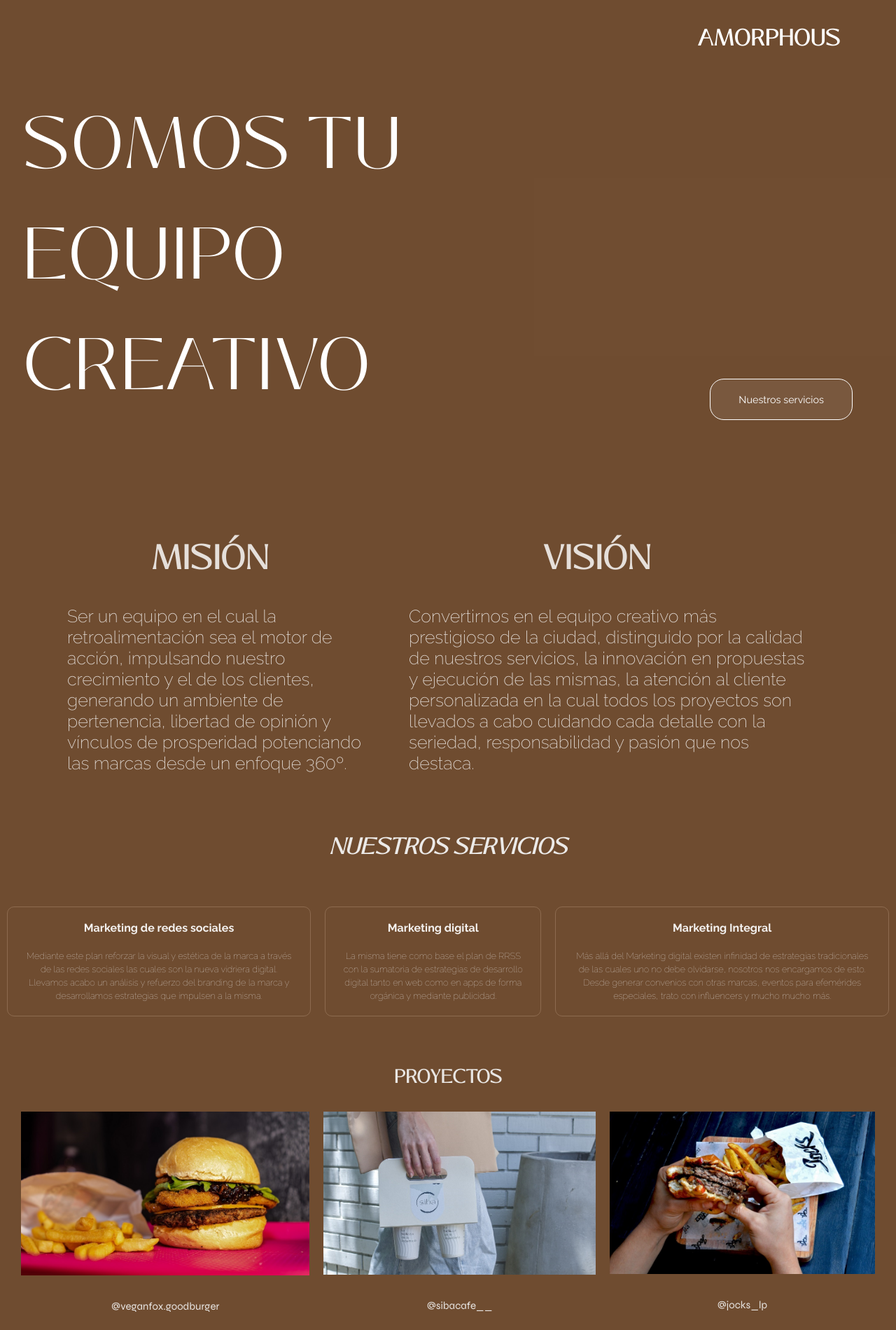
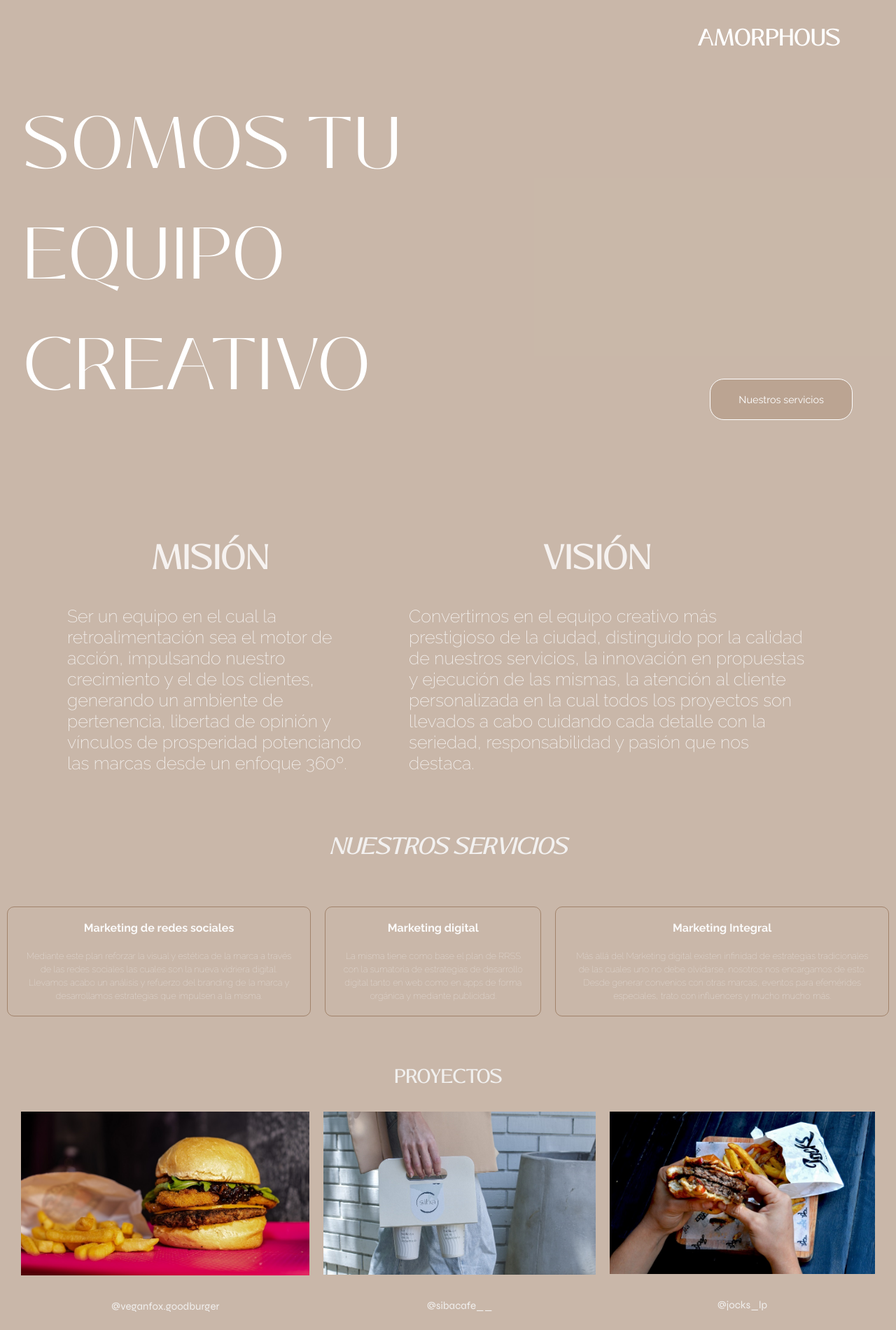
Before and after one commit to pilar-bonanni/pilar-bonanni.github.io, a plain HTML site: page index.html in a window 1280 px wide. Shown: the whole page at 70% size. Drawn offline with Linux system fonts and the light colour scheme.

Commit message:
main.css

```diff
--- a/main.css
+++ b/main.css
@@ -21,14 +21,14 @@ h1{
     font-family: 'blackmango', sans-serif;
     display: flex;
     justify-content: end;
-    background: rgba(102, 65, 35, 0.938);
+    background: rgba(119, 75, 39, 0.397);
 
 }
 
 .seccion1{
     display: flex;
     padding: 3rem 2rem 8rem 2rem;
-    background: rgba(102, 65, 35, 0.938);
+    background: rgba(119, 75, 39, 0.397);
 }
 
 
@@ -50,7 +50,7 @@ h1{
 
 .relleno a{
     display: flex;
-    background: rgba(255, 255, 255, 0.068);
+    background: rgba(119, 75, 39, 0.178);;
     color: white;
     font-size: 0.9rem;
     border: 0.5px solid white;
@@ -63,7 +63,7 @@ h1{
 .seccion{
     display: flex;
     padding: 2rem 0rem 3rem 3rem;
-    background: rgba(102, 65, 35, 0.938);
+    background: rgba(119, 75, 39, 0.397);
 
 }
 
@@ -111,7 +111,7 @@ h1{
 }
 
 #seccion3 {
-    background: rgba(102, 65, 35, 0.938);
+    background: rgba(119, 75, 39, 0.397);
     padding-top: 2rem;
     padding-bottom: 1rem;
 }
@@ -158,7 +158,7 @@ h1{
 }
 
 .seccion4 {
-    background: rgba(102, 65, 35, 0.938);
+    background: rgba(119, 75, 39, 0.397);
     font-family: 'Syne', sans-serif;
     font-size: 2rem;
     color: rgba(245, 245, 245, 0.911);
@@ -198,7 +198,7 @@ h1{
 h1{
         justify-content: center;
         padding: 50px 0px 10px 0px;
-        background: rgba(102, 65, 35, 0.938);
+        background: rgba(119, 75, 39, 0.397);
         font-size: 40px;
     }
 
```
